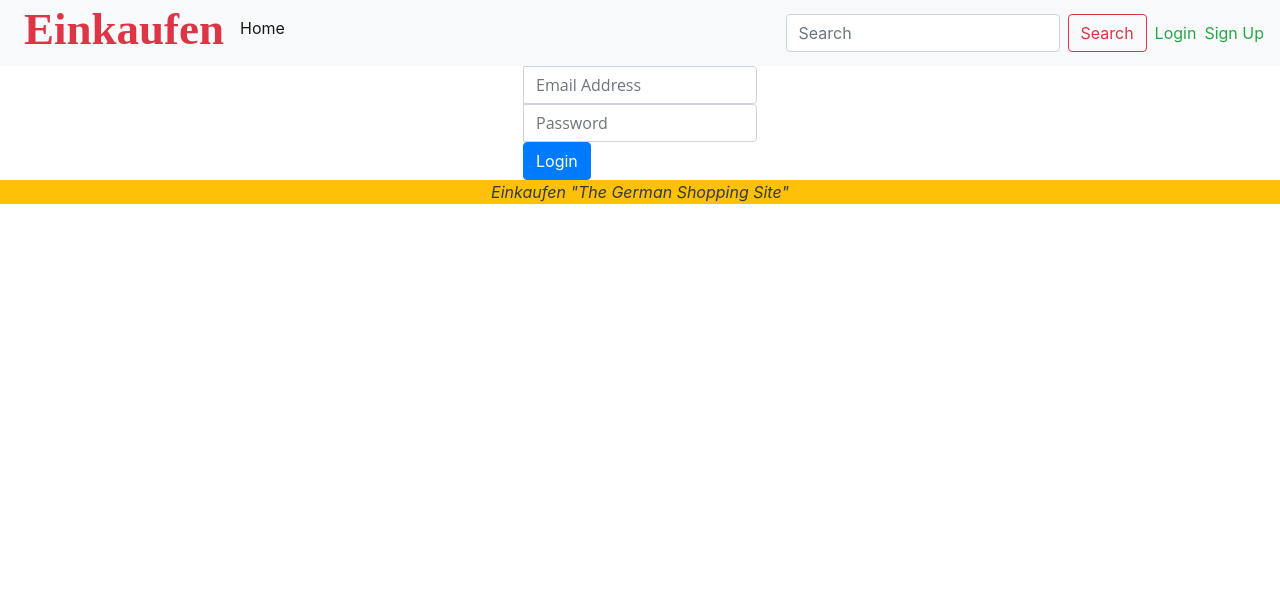
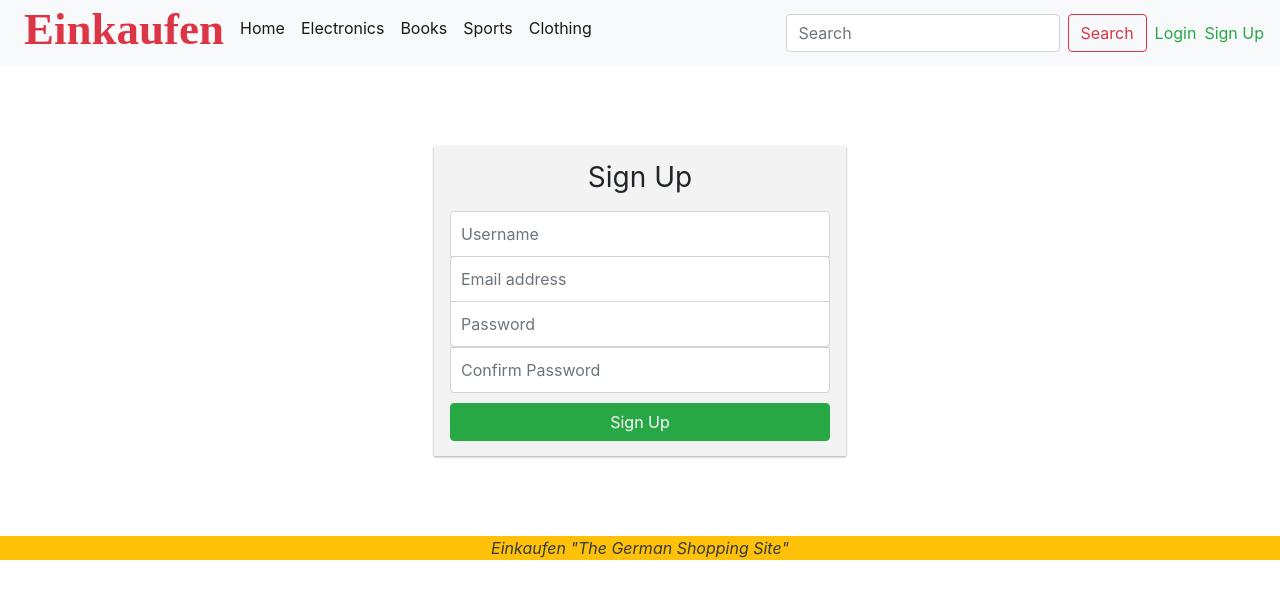
Before and after one commit to shubham171779/CaseStudy1-frontend, an Angular app: page /signup in a window 1280 px wide. Shown: the top 598 px of the page. Built offline with nearby package versions, Linux system fonts and the light colour scheme; a web font is replaced by a local one.

Commit message:
connect ui with backend basic

```diff
--- a/src/app/app.route.ts
+++ b/src/app/app.route.ts
@@ -3,6 +3,7 @@ import {HomePageComponent} from './home-page/home-page.component';
 import {UserCartComponent} from './user-cart/user-cart.component';
 import {SignupComponent} from './signup/signup.component';
 import {LoginComponent} from './login/login.component';
+import {ProductDetailsComponent} from './product-details/product-details.component';
 
 // tslint:disable-next-line:variable-name
 export const Main_Routes: Routes = [{
@@ -11,5 +12,6 @@ export const Main_Routes: Routes = [{
 },
   {path: 'cart', component: UserCartComponent, },
   {path: 'signup', component: SignupComponent, },
-  {path: 'login', component: LoginComponent, }
+  {path: 'login', component: LoginComponent, },
+  {path: 'productDetails', component: ProductDetailsComponent,}
 ];
--- a/src/app/home-page/home-page.component.html
+++ b/src/app/home-page/home-page.component.html
@@ -28,7 +28,7 @@
       <div class="row">
           <div class="col-lg-3" *ngFor="let loop of infor">
                 <div ><img src="{{loop.url}}" style="height: 200px;width: 200px;"></div>
-            <div ><h4 class="text-danger"><a href="#">{{loop.Brand}}</a></h4>
+            <div ><h4><a href="#"  class="text-danger" (click)="fun1($event)">{{loop.Brand}}</a></h4>
                 <div class="p-2">{{loop.Specification}}<div class = "p-2">{{loop.Price}}<span class="p-2" style="text-decoration: line-through"> {{loop.Original}}</span></div>
                 <div class="btn btn-outline-info">Add To Cart
                 </div>
--- a/src/app/home-page/home-page.component.ts
+++ b/src/app/home-page/home-page.component.ts
@@ -14,4 +14,5 @@ infor;
     this.Service.getinformation().subscribe((data) => {this.infor = data; });
   }
 
+  fun1($event: any) { }
 }
--- a/src/app/login/login.component.html
+++ b/src/app/login/login.component.html
@@ -6,6 +6,7 @@
 
     <button class="btn btn-success btn-block" type="submit"><i class="fas fa-sign-in-alt"></i> Sign in</button>
     <a href="#" id="forgot_pswd">Forgot password?</a>
+    <p>{{gooo[2].brand}}</p>
 
   </form>
 
--- a/src/app/login/login.component.ts
+++ b/src/app/login/login.component.ts
@@ -1,4 +1,5 @@
 import { Component, OnInit } from '@angular/core';
+import {ServiceEcommService} from '../service-ecomm.service';
 
 @Component({
   selector: 'app-login',
@@ -6,10 +7,13 @@ import { Component, OnInit } from '@angular/core';
   styleUrls: ['./login.component.scss']
 })
 export class LoginComponent implements OnInit {
-
-  constructor() { }
+gooo;
+  constructor(private Service: ServiceEcommService) { }
 
   ngOnInit() {
+    return this.Service.getBackend().subscribe((data) => {this.gooo = data;
+    });
   }
 
+
 }
--- a/src/app/nav-bar/nav-bar.component.html
+++ b/src/app/nav-bar/nav-bar.component.html
@@ -12,6 +12,23 @@
 
         <a class="nav-link " routerLink="/home">Home </a>
       </li>
+      <li class="nav-item active">
+
+        <a class="nav-link " routerLink="/home">Electronics </a>
+      </li>
+      <li class="nav-item active">
+
+        <a class="nav-link " routerLink="/home">Books </a>
+      </li>
+      <li class="nav-item active">
+
+        <a class="nav-link " routerLink="/home">Sports </a>
+      </li>
+      <li class="nav-item active">
+
+        <a class="nav-link " routerLink="/home">Clothing</a>
+      </li>
+
 <!--      <li class="nav-item">-->
 <!--        <a class="nav-link" href="#">Link</a>-->
 <!--      </li>-->
--- a/src/app/product-details/product-details.component.html
+++ b/src/app/product-details/product-details.component.html
@@ -1 +1,5 @@
-<p>product-details works!</p>
+<div class="container">
+  <div class=" border border-danger"><img src="{{getInfo()}}"></div>
+
+
+</div>
--- a/src/app/product-details/product-details.component.ts
+++ b/src/app/product-details/product-details.component.ts
@@ -1,4 +1,5 @@
 import { Component, OnInit } from '@angular/core';
+import {ServiceEcommService} from '../service-ecomm.service';
 
 @Component({
   selector: 'app-product-details',
@@ -6,10 +7,16 @@ import { Component, OnInit } from '@angular/core';
   styleUrls: ['./product-details.component.scss']
 })
 export class ProductDetailsComponent implements OnInit {
-
-  constructor() { }
+infor;
+  constructor(private Serv: ServiceEcommService) { }
 
   ngOnInit() {
+    this.Serv.getinformation().subscribe((data) => {this.infor = data; });
+  }
+  getInfo() {
+
+
   }
 
+
 }
--- a/src/app/service-ecomm.service.ts
+++ b/src/app/service-ecomm.service.ts
@@ -12,4 +12,9 @@ export class ServiceEcommService {
     const url = '/assets/data/dataBrand.json';
     return this.client.get(url);
   }
+  getBackend()
+  {
+    const u1 = 'http://localhost:2000/Pro/product';
+    return this.client.get(u1);
+  }
 }
--- a/src/app/signup/signup.component.html
+++ b/src/app/signup/signup.component.html
@@ -1,18 +1,14 @@
+<div id="logreg-forms">
+  <form class="form-signin">
+    <h1 class="h3 mb-3 font-weight-normal" style="text-align: center"> Sign Up</h1>
+    <input type="email" id="Username" class="form-control" placeholder="Username" >
+    <input type="email" id="inputEmail" class="form-control" placeholder="Email address" >
+    <input type="password" id="inputPassword" class="form-control" placeholder="Password" >
+    <input type="password" id="ConformPassword" class="form-control" placeholder="Confirm Password" >
 
-<div class="d-flex justify-content-around">
+    <button class="btn btn-success btn-block" type="submit"><i class="fas fa-sign-in-alt"></i> Sign Up</button>
 
-  <form id="signin" class="navbar-form navbar-right" role="form">
 
-    <div class="input-group">
-      <span class="input-group-addon"><i></i></span>
-      <input id="email" type="email" class="form-control" name="email" value="" placeholder="Email Address">
-    </div>
+  </form>
 
-    <div class="input-group">
-      <span class="input-group-addon"></span>
-      <input id="password" type="password" class="form-control" name="password" value="" placeholder="Password">
-    </div>
-
-    <button type="submit" class="btn btn-primary">Login</button>
-  </form>
 </div>
--- a/src/app/signup/signup.component.scss
+++ b/src/app/signup/signup.component.scss
@@ -1,97 +1,57 @@
-::selection {
-  background-color: #b5e2e7;
+/* sign in FORM */
+#logreg-forms{
+  width:412px;
+  margin:10vh auto;
+  background-color:#f3f3f3;
+  box-shadow: 0 1px 3px rgba(0,0,0,0.12), 0 1px 2px rgba(0,0,0,0.24);
+  transition: all 0.3s cubic-bezier(.25,.8,.25,1);
+}
+#logreg-forms form {
+  width: 100%;
+  max-width: 410px;
+  padding: 15px;
+  margin: auto;
+}
+#logreg-forms .form-control {
+  position: relative;
+  box-sizing: border-box;
+  height: auto;
+  padding: 10px;
+  font-size: 16px;
+}
+#logreg-forms .form-control:focus { z-index: 2; }
+#logreg-forms .form-signin input[type="email"] {
+  margin-bottom: -1px;
+  border-bottom-right-radius: 0;
+  border-bottom-left-radius: 0;
+}
+#logreg-forms .form-signin input[type="password"] {
+  border-top-left-radius: 0;
+  border-top-right-radius: 0;
 }
 
-::-moz-selection {
-  background-color: #8ac7d8;
+#logreg-forms .social-login{
+  width:390px;
+  margin:0 auto;
+  margin-bottom: 14px;
+}
+#logreg-forms .social-btn{
+  font-weight: 100;
+  color:white;
+  width:190px;
+  font-size: 0.9rem;
 }
 
-body {
-  background: #3CC;
+#logreg-forms a{
+  display: block;
+  padding-top:10px;
+  color:lightseagreen;
 }
 
-.container {
-  display: -webkit-flex;
-  display: flex;
-  height: 100%;
+#logreg-form .lines{
+  width:200px;
+  border:1px solid red;
 }
 
-#logbox {
 
-  padding: 10px;
-  margin: 50px auto;
-  width: 340px;
-  background-color: #fff;
-  -webkit-box-shadow: 0 1px 5px rgba(0, 0, 0, 0.25);
-  -moz-box-shadow: 0 1px 5px rgba(0, 0, 0, 0.25);
-  box-shadow: 0 1px 5px rgba(0, 0, 0, 0.25);
-}
-
-h1 {
-  text-align: center;
-  font-size: 175%;
-  color: #757575;
-  font-weight: 300;
-}
-
-h1, input {
-  font-family: "Open Sans", Helvetica, sans-serif;
-}
-
-.input {
-  width: 75%;
-  height: 50px;
-  display: block;
-  margin: 0 auto 15px;
-  padding: 0 15px;
-  border: none;
-  border-bottom: 2px solid #ebebeb;
-}
-.input:focus {
-  outline: none;
-  border-bottom-color: #3CC !important;
-}
-.input:hover {
-  border-bottom-color: #dcdcdc;
-}
-.input:invalid {
-  box-shadow: none;
-}
-
-.pass:-webkit-autofill {
-  -webkit-box-shadow: 0 0 0 1000px white inset;
-}
-
-.inputButton {
-  position: relative;
-  width: 85%;
-  height: 50px;
-  display: block;
-  margin: 30px auto 30px;
-  color: white;
-  background-color: #3CC;
-  border: none;
-  -webkit-box-shadow: 0 5px 0 #2CADAD;
-  -moz-box-shadow: 0 5px 0 #2CADAD;
-  box-shadow: 0 5px 0 #2CADAD;
-}
-.inputButton:hover {
-  top: 2px;
-  -webkit-box-shadow: 0 3px 0 ;
-  -moz-box-shadow: 0 3px 0 #2CADAD;
-  box-shadow: 0 3px 0 #2CADAD;
-}
-.inputButton:active {
-  top: 5px;
-  box-shadow: none;
-}
-.inputButton:focus {
-  outline: none;
-}
-
-.navbar-brand{
-  font-size: xx-large;
-  font-weight: bold;
-  font-family: cursive;
-
-}
+#logreg-forms button[type="submit"]{ margin-top:10px; }
```
Also changed, not shown: src/assets/images/close.png (deleted).
